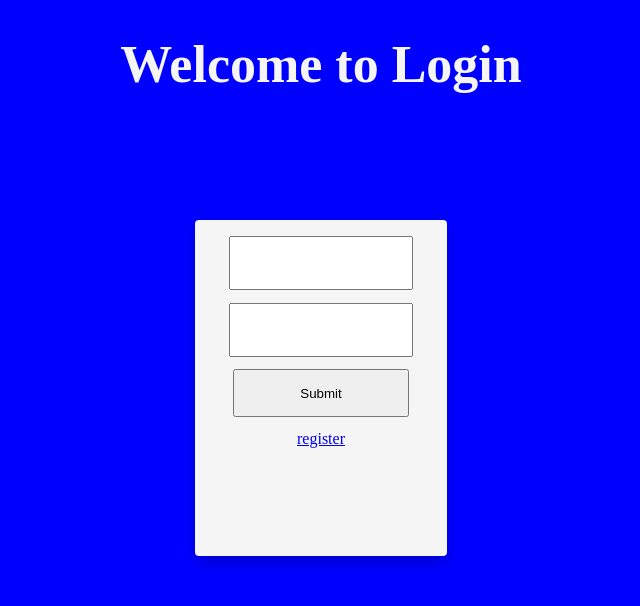
After one commit to papikelscode/admission, a Flask app: page /login in a window 1280 px wide. The commit adds this page. Shown: the top 606 px of the page, without its empty margins (319-959 px from the left). Run offline with Flask 2, Linux system fonts and the light colour scheme.

Commit message:
final all

```diff
--- a/server.py
+++ b/server.py
@@ -52,7 +52,10 @@ class Users(db.Model,UserMixin):
     school_three=  db.Column(db.String(255))
     school_four =  db.Column(db.String(255))
     exam_no = db.Column(db.Integer)
-    referID = db.Column(db.String(500))
+    username = db.Column(db.String(255))
+    is_admin = db.Column(db.Boolean, default = False)
+
+
 
 
 
@@ -92,6 +95,8 @@ class Settings(db.Model,UserMixin):
 class Secure(ModelView):
     def is_accessible(self):
         return current_user.is_authenticated
+    def not_auth(self):
+        return "not allowed"
 
 
 admin = Admin(app, name='administration', template_mode='bootstrap3')
@@ -106,15 +111,67 @@ def user_loader(homepage_id):
     return Users.query.get(homepage_id)
 
 
+@app.route('/login',methods=['GET','POST'])
+def login():
+    user = Users()
+    if request.method == 'POST':
+        username = request.form['usernames']
+        password = request.form['passwords']
+        user = Users.query.filter_by(username=username,is_admin=True).first()
+
+        if user:
+            if user.password == password:
+                login_user(user)
+                return redirect('admin')
+
+
+
+
+
+
+    return render_template('login.html')
+@app.route('/process',methods=['GET','POST'])
+
+def process():
+    auths = Users()
+    if request.method == "POST":
+        username = request.form['uname']
+        password = request.form['pass']
+        email = request.form['email']
+        auths = Users(username=username,
+             password=password,email=email,is_admin=True)
+        db.session.add(auths)
+        db.session.commit()
+        return "welcome sign up completed"
+    return render_template('register.html')
+
+
+
+
+
+
+
+
+
+
+
+
+
+
+
+
+
+
+
 @app.route("/signin",methods=['GET','POST'])
 def signin():
     users = Users()
     if request.method == "POST":
         data = request.json
-        userByemail = users.query.filter_by(email=data['email']).first()
+        userByexam_no = users.query.filter_by(exam_no=data['exam_no']).first()
         mainUser = None
-        if userByemail:
-            mainUser = userByemail
+        if userByexam_no:
+            mainUser = userByexam_no
         if mainUser:
             if mainUser.check_password(data['password']):
                 login_user(mainUser,remember=True,fresh=True)
@@ -140,6 +197,7 @@ def signup():
                             firstname = firstname,
                             lastname = lastname,
                             password = password
+
                             )
         users.save()
 
@@ -178,9 +236,9 @@ def email():
 
 
 
-@app.route("/nav.html")
-def nav():
-    return render_template('nav.html')
+@app.route("/msg.html")
+def msg():
+    return render_template('msg.html')
 
 
 
--- a/static/js/auth.js
+++ b/static/js/auth.js
@@ -6,6 +6,7 @@ const Signup = async () =>{
         Details.email = document.getElementById("email").value
         Details.lastname = document.getElementById("lastname").value
         Details.password = document.getElementById("password").value
+        Details.exam_no
 
         console.log("details",Details);
         // var spin = document.getElementById("spin")
@@ -50,7 +51,8 @@ const Signup = async () =>{
 
     try {
         const Details = {}
-        Details.email = document.getElementById("email").value
+        Details.exam_no = document.getElementById("exam_no").value
+        // Details.email = document.getElementById("email").value
         Details.password = document.getElementById("password").value
         // var spin = document.getElementById("spin")
         // arrow.style.display = "none"
--- /dev/null
+++ b/templates/login.html
@@ -0,0 +1,63 @@
+<!DOCTYPE html>
+<html lang="en">
+<head>
+    <meta charset="UTF-8">
+    <meta http-equiv="X-UA-Compatible" content="IE=edge">
+    <meta name="viewport" content="width=device-width, initial-scale=1.0">
+    <title>Document</title>
+    <style>
+       body{
+            background-color: blue;
+        }
+        .card{
+            margin-top: 10%;
+            background-color: whitesmoke;
+    border-radius: 0.25rem;
+    max-width: 20%;
+    position: inherit;
+    padding-bottom: 5rem;
+    padding-top: 1rem;
+    box-shadow: 0 0.5em 1em -0.125em rgba(10, 10, 10, 0.2), 0 0px 0 1px rgba(10, 10, 10 ,0.02);
+    height: 15rem;
+
+        }
+        input{
+            width: 70%;
+            height: 3rem;
+            margin-bottom: 5%;
+        }
+        h1{
+            color: whitesmoke;
+            font-size: 52px;
+        }
+        @media only screen and (max-width:960px){
+            .card{
+                max-width: 100rem;
+            }
+            input{
+                width: 100%;
+            }
+            center{
+                width: 100%;
+            }
+        }
+    </style>
+</head>
+<body>
+    <center>
+        <h1>
+            Welcome to Login
+        </h1>
+        <div class="card">
+
+    <form action="{{url_for('login')}}" method="POST">
+    <input type="text" name="usernames"> <br>
+    <input type="password" name="passwords" id="">
+    <input type="submit" value="Submit">
+</form>
+<a href="process">register</a>
+</div>
+
+</center>
+</body>
+</html>
--- a/templates/signin.html
+++ b/templates/signin.html
@@ -104,12 +104,12 @@
 
                 <div class="col-span-6">
                   <label for="Email" class="block text-sm font-medium text-gray-700">
-                    Email
+                    Exam ID
                   </label>
 
                   <input
-                    type="email"
-                    id="email"
+                    type="text"
+                    id="exam_no"
                     name="email"
                     class="w-full mt-1 text-sm text-gray-700 bg-white border-gray-200 rounded-md shadow-sm"
                   />
```
Also changed, not shown: templates/msg.html (added, +28 -0 lines), templates/register.html (added, +70 -0 lines), app.db.
